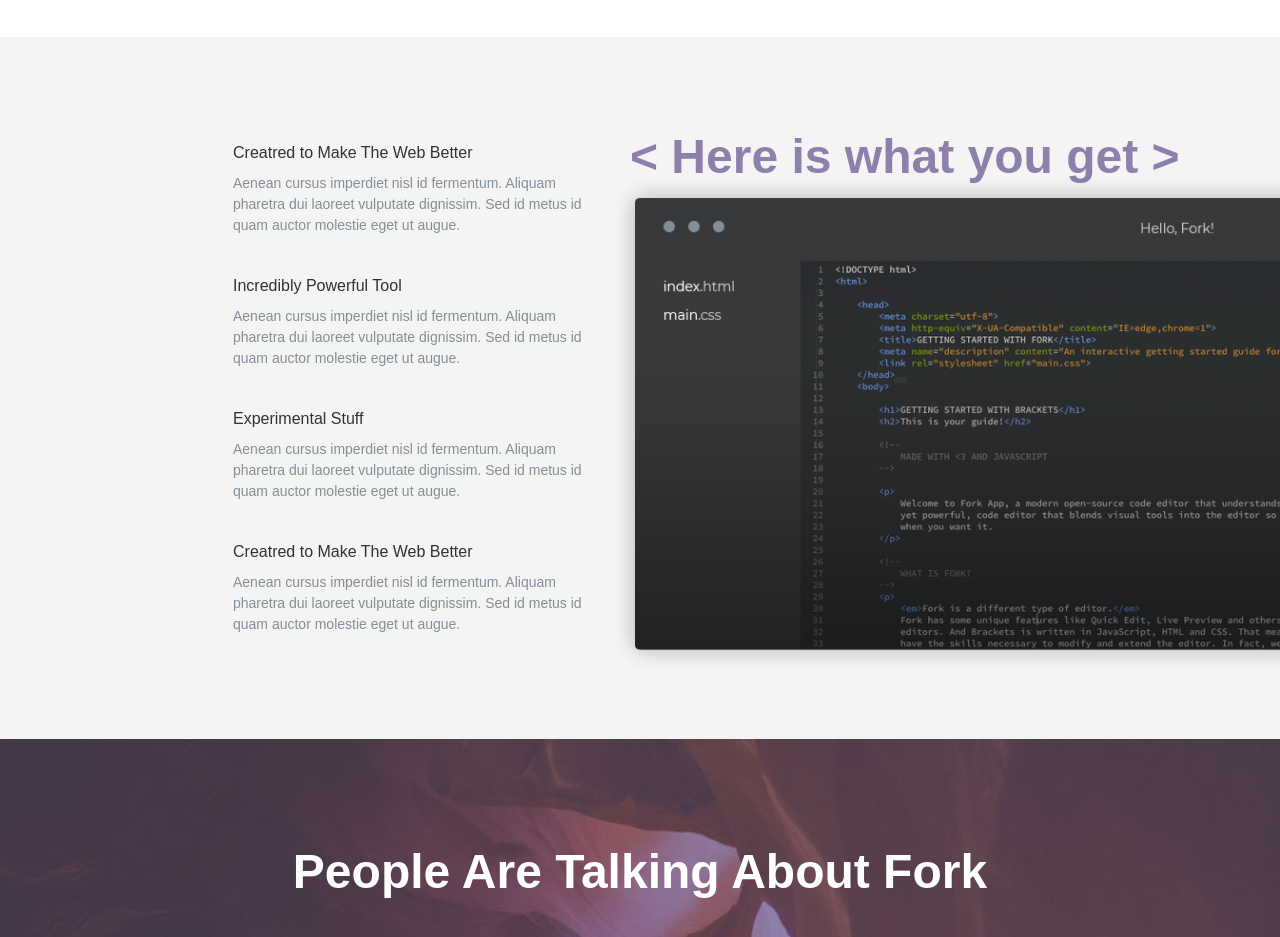
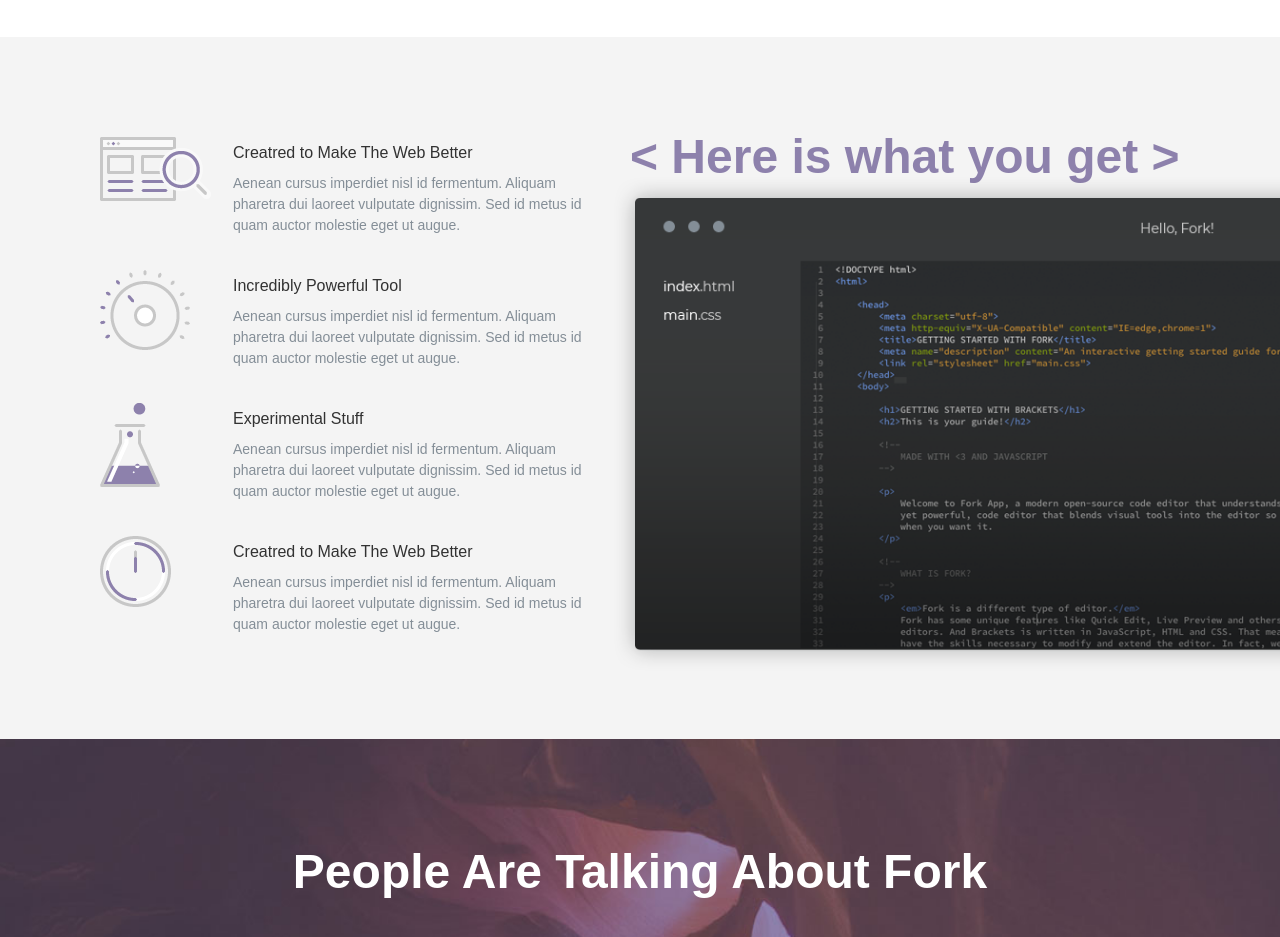
Before and after one commit to ArtRIFF/-step-project-forkio, a website: page index.html in a window 1280 px wide. Shown: the part 1280-2217 px from the top of the page. Drawn offline with nearby package versions, Linux system fonts and the light colour scheme; the site is published under a folder, as on GitHub Pages, so addresses that start at the root find nothing; files whose address does not match are found by name.

Commit message:
fix path icons

```diff
--- a/index.html
+++ b/index.html
@@ -130,7 +130,7 @@
             <ul class="benefits">
               <li class="benefits-item">
                 <div class="benefits-item__img">
-                  <img src="/dist/img/createdIcon.png" alt="" />
+                  <img src="dist/img/createdIcon.png" alt="" />
                 </div>
                 <div class="benefits-item__info">
                   <h3 class="benefits-item__title">
@@ -145,7 +145,7 @@
               </li>
               <li class="benefits-item">
                 <div class="benefits-item__img">
-                  <img src="/dist/img/powerfulIcon.png" alt="" />
+                  <img src="dist/img/powerfulIcon.png" alt="" />
                 </div>
                 <div class="benefits-item__info">
                   <h3 class="benefits-item__title">Incredibly Powerful Tool</h3>
@@ -158,7 +158,7 @@
               </li>
               <li class="benefits-item">
                 <div class="benefits-item__img">
-                  <img src="/dist/img/experimentIcon.png" alt="" />
+                  <img src="dist/img/experimentIcon.png" alt="" />
                 </div>
                 <div class="benefits-item__info">
                   <h3 class="benefits-item__title">Experimental Stuff</h3>
@@ -171,7 +171,7 @@
               </li>
               <li class="benefits-item">
                 <div class="benefits-item__img">
-                  <img src="/dist/img/webBetterIcon.png" alt="" />
+                  <img src="dist/img/webBetterIcon.png" alt="" />
                 </div>
                 <div class="benefits-item__info">
                   <h3 class="benefits-item__title">
```
